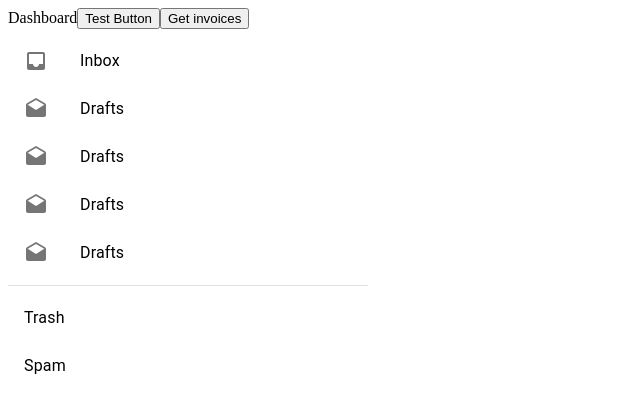
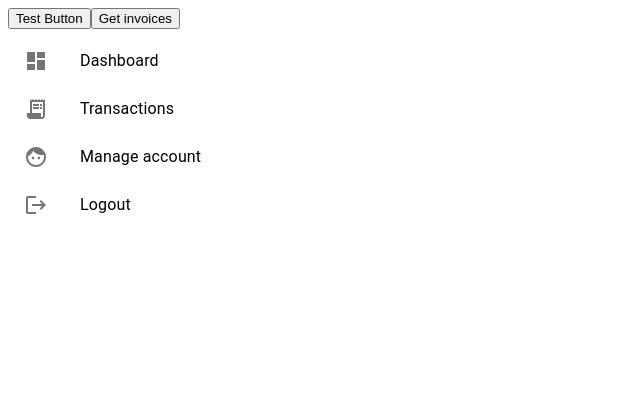
Before and after one commit to CUPCAKESENG/SENG2021, a React (Create React App) app in the folder frontend/: page /dashboard in a window 1280 px wide. Shown: the top 412 px of the page, without its empty margins (0-640 px from the left). Built offline with nearby package versions, Linux system fonts and the light colour scheme.

Commit message:
set up side bar UI

```diff
--- a/frontend/src/components/List.js
+++ b/frontend/src/components/List.js
@@ -8,69 +8,63 @@ import ListItemText from '@mui/material/ListItemText';
 import Divider from '@mui/material/Divider';
 import InboxIcon from '@mui/icons-material/Inbox';
 import DraftsIcon from '@mui/icons-material/Drafts';
+import DashboardIcon from '@mui/icons-material/Dashboard';
+import ReceiptLongIcon from '@mui/icons-material/ReceiptLong';
+import FaceIcon from '@mui/icons-material/Face';
+import LogoutIcon from '@mui/icons-material/Logout';
 
 export default function BasicList() {
+  const handleDashboardClick = () => {
+    console.log('Dashboard clicked');
+  }
+  const handleTransactionsClick = () => {
+    console.log('Transactions clicked');
+  }
+  const handleManageCountClick = () => {
+    console.log('ManageAccount clicked');
+  }
+  const handleLogoutClick = () => {
+    console.log('Logout clicked');
+  }
   return (
-    <Box sx={{ width: '100%', maxWidth: 360, bgcolor: 'background.paper' }}>
+    <Box sx={{ width: '100%', maxWidth: 250, height: '100%', bgcolor: 'background.paper' }}>
       <nav aria-label="main mailbox folders">
         <List>
-          <ListItem disablePadding>
+          <ListItem disablePadding onClick={handleDashboardClick}>
             <ListItemButton>
               <ListItemIcon>
-                <InboxIcon />
+                <DashboardIcon />
               </ListItemIcon>
-              <ListItemText primary="Inbox" />
+              <ListItemText primary="Dashboard" />
             </ListItemButton>
           </ListItem>
-          <ListItem disablePadding>
+          <ListItem disablePadding onClick={handleTransactionsClick}>
             <ListItemButton>
               <ListItemIcon>
-                <DraftsIcon />
+                <ReceiptLongIcon />
               </ListItemIcon>
-              <ListItemText primary="Drafts" />
+              <ListItemText primary="Transactions" />
             </ListItemButton>
           </ListItem>
-          <ListItem disablePadding>
+          <ListItem disablePadding onClick={handleManageCountClick}>
             <ListItemButton>
               <ListItemIcon>
-                <DraftsIcon />
+                <FaceIcon />
               </ListItemIcon>
-              <ListItemText primary="Drafts" />
+              <ListItemText primary="Manage account" />
             </ListItemButton>
           </ListItem>
-          <ListItem disablePadding>
+          <ListItem disablePadding onClick={handleLogoutClick}>
             <ListItemButton>
               <ListItemIcon>
-                <DraftsIcon />
+                <LogoutIcon />
               </ListItemIcon>
-              <ListItemText primary="Drafts" />
-            </ListItemButton>
-          </ListItem>
-          <ListItem disablePadding>
-            <ListItemButton>
-              <ListItemIcon>
-                <DraftsIcon />
-              </ListItemIcon>
-              <ListItemText primary="Drafts" />
+              <ListItemText primary="Logout" />
             </ListItemButton>
           </ListItem>
         </List>
       </nav>
-      <Divider />
-      <nav aria-label="secondary mailbox folders">
-        <List>
-          <ListItem disablePadding>
-            <ListItemButton>
-              <ListItemText primary="Trash" />
-            </ListItemButton>
-          </ListItem>
-          <ListItem disablePadding>
-            <ListItemButton component="a" href="#simple-list">
-              <ListItemText primary="Spam" />
-            </ListItemButton>
-          </ListItem>
-        </List>
-      </nav>
+
     </Box>
   );
 }
--- a/frontend/src/pages/Dashboard.js
+++ b/frontend/src/pages/Dashboard.js
@@ -25,7 +25,6 @@ export const Dashboard = () => {
 
   return (
     <>
-      <text>Dashboard</text>
       <button onClick={handleButtonClick}>Test Button</button>
       <button onClick={getInvoices}>Get invoices</button>
       <BasicList />
```
